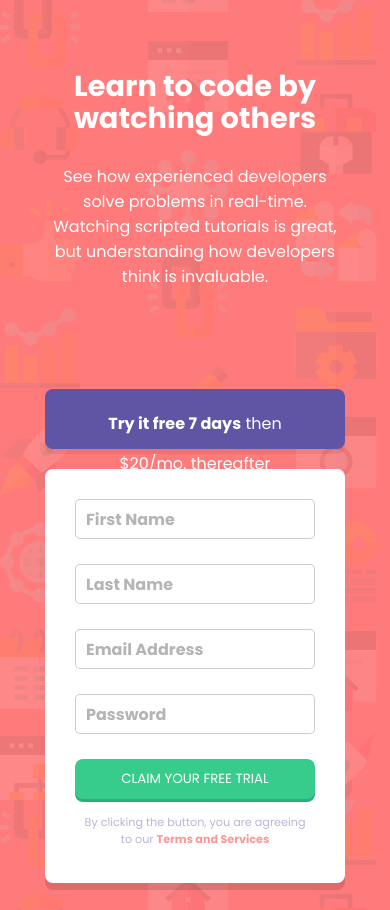
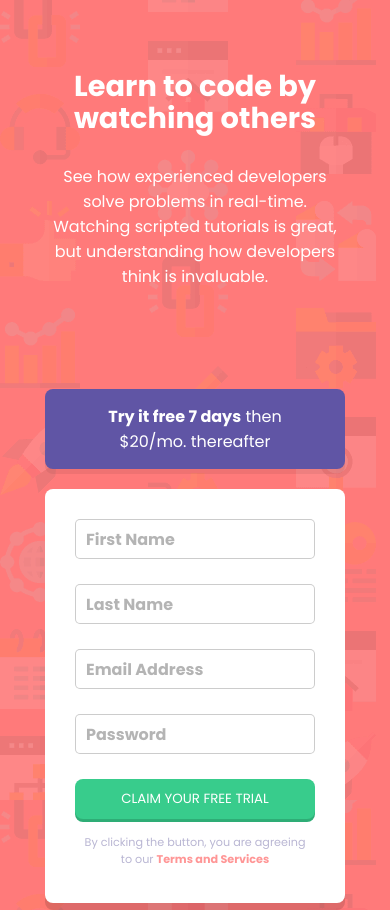
Before and after one commit to YuriOliveiraDev/Challangers, a plain HTML site: page intro-component-with-signup-form-master/index.html in a window 390 px wide. Shown: the top 910 px of the page. Drawn offline with Linux system fonts and the light colour scheme.

Commit message:
Update mediaQuery style

```diff
--- a/intro-component-with-signup-form-master/style.css
+++ b/intro-component-with-signup-form-master/style.css
@@ -31,8 +31,9 @@ div.test {
     border-radius: 8px;
     margin-bottom: 20px;
     box-shadow: 0px 5px 0px rgba(0, 0, 0, 0.062);
-    height: 60px;
-    line-height: 40px;
+}
+div.test p{
+    padding: 10px 0px;
 }
 a {
     text-decoration: none;
@@ -189,6 +190,9 @@ button {
     div.test {
         padding: 15px 60px;
     }
+    div.test p{
+        padding: 0px 0px;
+    }
     section.content-form {
         width: 300px;
     }
```
